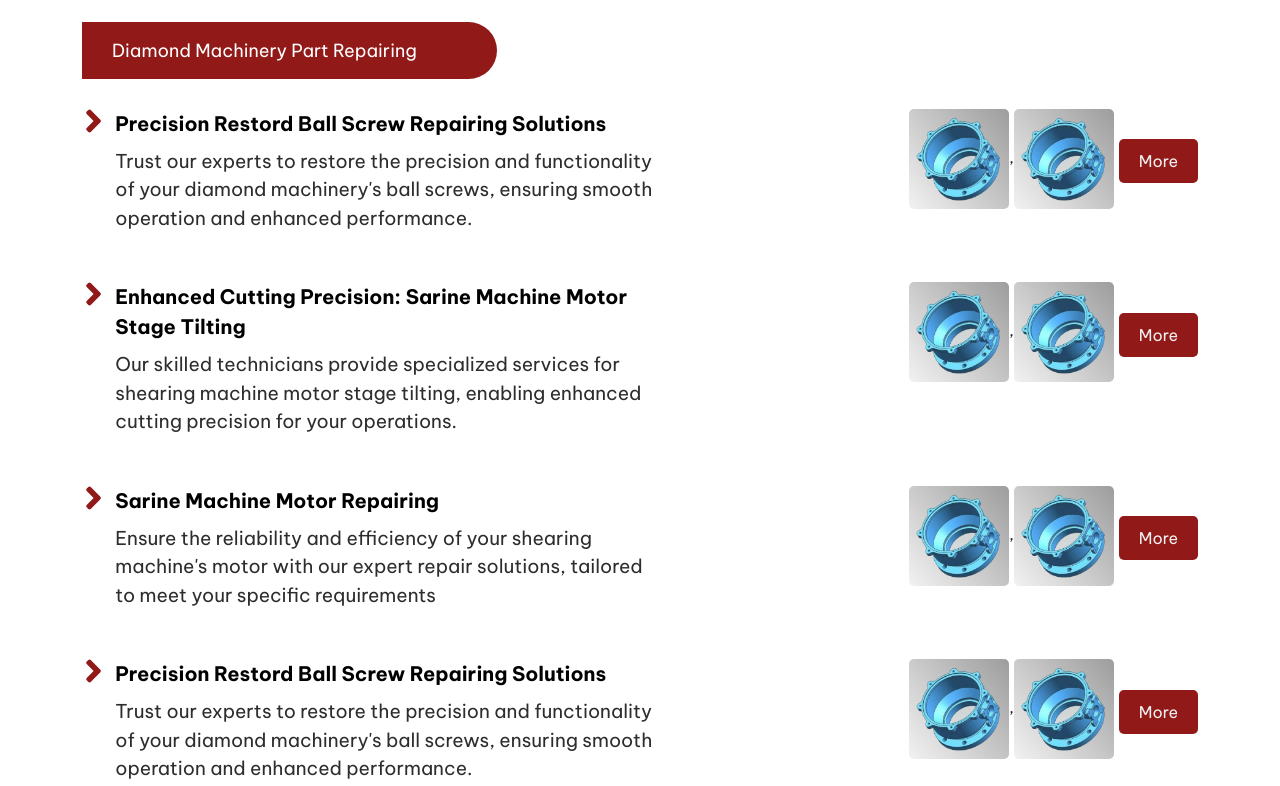
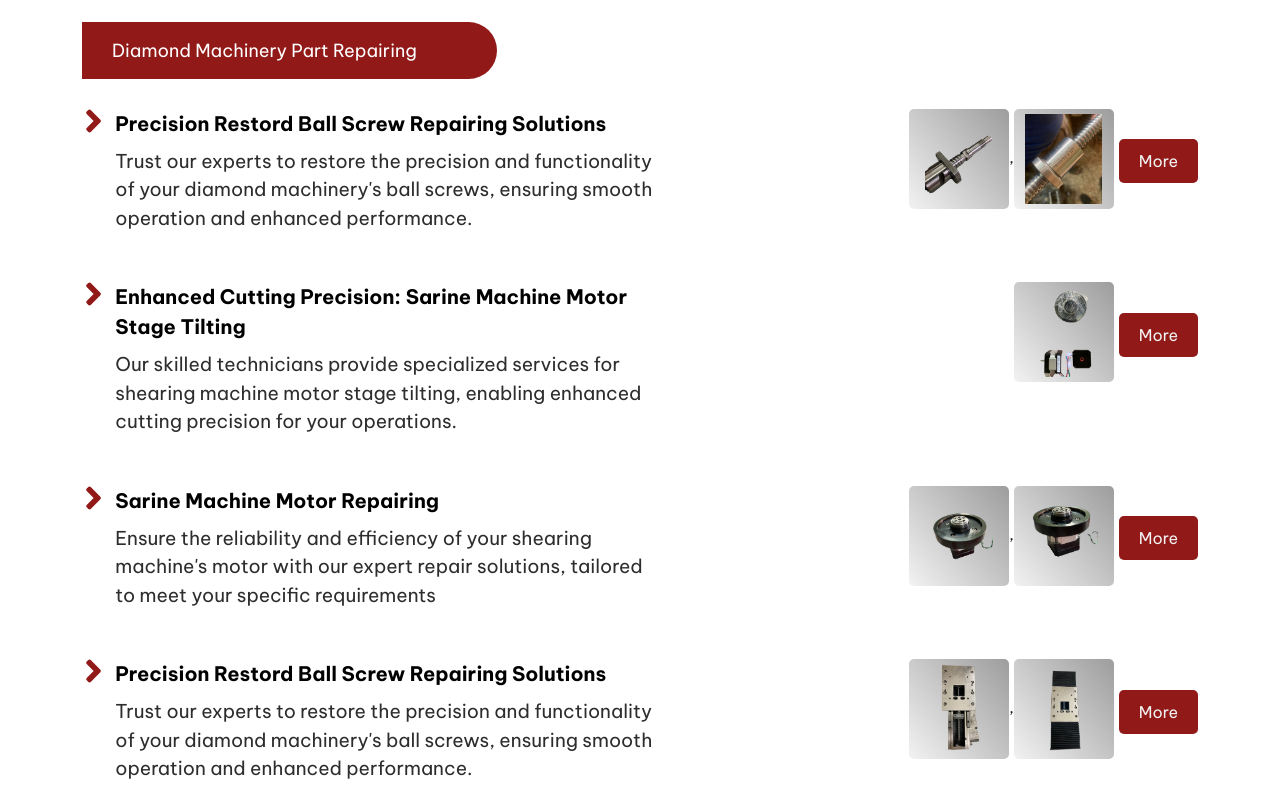
Before and after one commit to webgeek2021/BhaktiEngineering, a website: page Pages/service.html in a window 1280 px wide. Shown: the part 902-1688 px from the top of the page. Drawn offline with nearby package versions, Linux system fonts and the light colour scheme.

```diff
--- a/Pages/service.html
+++ b/Pages/service.html
@@ -148,12 +148,12 @@
 
         <div class="d-flex flex-column align-items-center company-social">
           <span class="title">Social</span>
-          <div class="d-flex align-items-center">
+          <div class="d-flex align-items-center social-items"  >
             <a href="https://wa.me/9173333063" target="_blank">
               <img src="../assets/Icons/WhatsAppIcon.svg" />
             </a>
 
-            <a href="https://wa.me/9173333063" target="_blank">
+            <a href="https://www.instagram.com/bhakti_designing/" target="_blank">
               <img src="../assets/Icons/instagramIcon.svg" />
             </a>
 
--- a/Sass/common/_base.scss
+++ b/Sass/common/_base.scss
@@ -105,7 +105,7 @@
     border: none;
     .toast-header{
         border: none;
-        background-color: colors.$c-aba;
+        background-color: colors.$whiteSmoke;
         img{
           width: 50px;
           object-fit: contain;
--- a/Sass/common/_color.scss
+++ b/Sass/common/_color.scss
@@ -11,3 +11,4 @@
 $footer-color : #827E7D;
 $black : #000000;
 $c-9d9: #9d9d9d;
+$whiteSmoke : whitesmoke;
--- a/Sass/common/_footer.scss
+++ b/Sass/common/_footer.scss
@@ -79,7 +79,10 @@
 
         .company-social {
             margin-bottom: 50px;
+            .social-items{
+                cursor: pointer;
 
+            }
             .title {
                 color: colors.$primary-red;
                 font-weight: 600;
--- a/js/service.js
+++ b/js/service.js
@@ -8,8 +8,8 @@
       content:
         "Trust our experts to restore the precision and functionality of your diamond machinery's ball screws, ensuring smooth operation and enhanced performance.",
       cardImage: [
-        "../assets/gallery/photo1.png",
-        "../assets/gallery/photo1.png",
+        "../assets/Images/BallScrew_1.png",
+        "../assets/Images/BallScrew2.jpeg",
       ],
     },
     {
@@ -17,8 +17,7 @@
       content:
         "Our skilled technicians provide specialized services for shearing machine motor stage tilting, enabling enhanced cutting precision for your operations.",
       cardImage: [
-        "../assets/gallery/photo1.png",
-        "../assets/gallery/photo1.png",
+        "../assets/Images/Sarine-tilting-2.png",
       ],
     },
     {
@@ -26,8 +25,8 @@
       content:
         "Ensure the reliability and efficiency of your shearing machine's motor with our expert repair solutions, tailored to meet your specific requirements",
       cardImage: [
-        "../assets/gallery/photo1.png",
-        "../assets/gallery/photo1.png",
+        "../assets/Images/Sarine-1.png",
+        "../assets/Images/Sarine-2.png",
       ],
     },
     {
@@ -35,8 +34,8 @@
       content:
         "Trust our experts to restore the precision and functionality of your diamond machinery's ball screws, ensuring smooth operation and enhanced performance.",
       cardImage: [
-        "../assets/gallery/photo1.png",
-        "../assets/gallery/photo1.png",
+        "../assets/Images/XYZ_1.png",
+        "../assets/Images/XYZ_2.png",
       ],
     },
     {
```
Also changed, not shown: Pages/contact.html (+2 -2 lines), Pages/gallery.html (+2 -2 lines), Pages/homePage.html (+2 -3 lines), Sass/style.css, assets/Images/BallScrew2.jpeg (added), assets/Images/BallScrew_1.png (added), assets/Images/Sarine-1.png (added), assets/Images/Sarine-2.png (added), assets/Images/Sarine-tilting-2.png (added), assets/Images/XYZ_1.png (added), assets/Images/XYZ_2.png (added), 1 other file.
